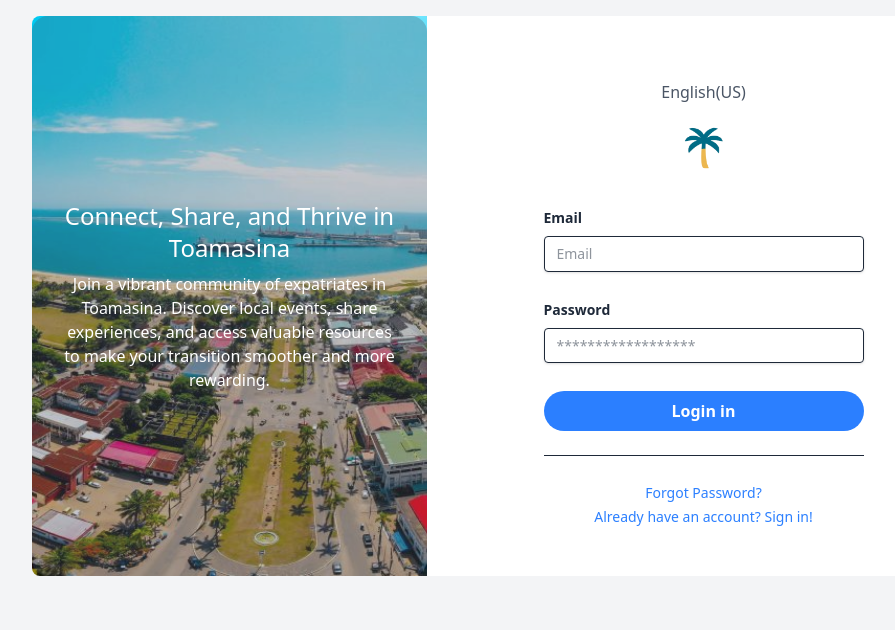
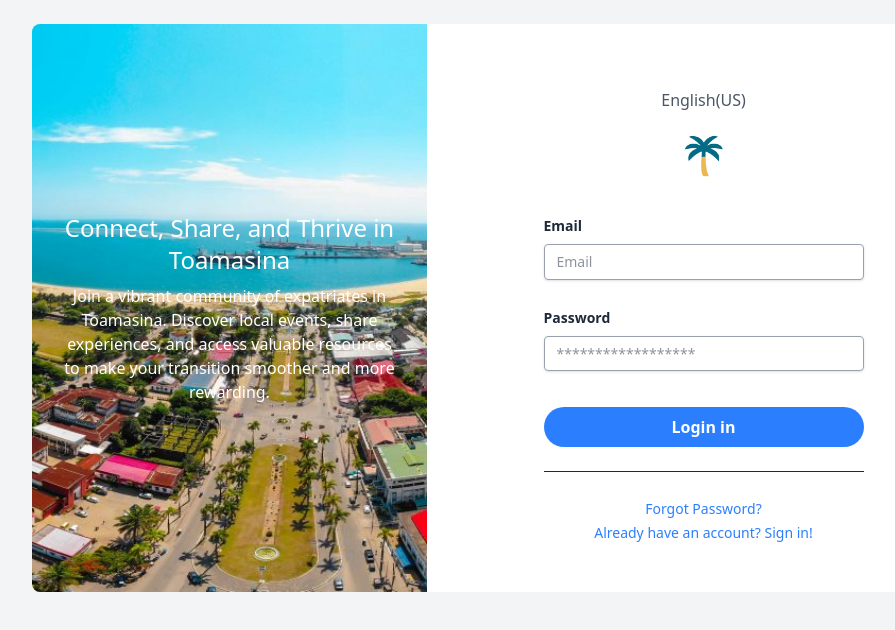
Before and after one commit to NambinintsoaReflet/toamalink-V1, a React (Vite) app: page /login in a window 1280 px wide. Shown: the top 630 px of the page, without its empty margins (134-1029 px from the left). Built offline with nearby package versions, Linux system fonts and the light colour scheme.

Commit message:
Maj : Login & Signin

```diff
--- a/src/App.jsx
+++ b/src/App.jsx
@@ -1,5 +1,5 @@
 import { BrowserRouter, Route, Routes } from "react-router-dom";
-import { useState } from 'react'; // Ajout de l'import de useState
+import { useState } from "react"; // Ajout de l'import de useState
 import "./App.css";
 import Layout from "./Pages/Layout";
 import MenuContextProvider from "./Context/MenuContext/Provider";
@@ -7,9 +7,9 @@ import Home from "./Pages/Home";
 import Login from "./Pages/Login";
 import Signin from "./Pages/SignIn";
 import ProtectedRoute from "./Components/ProtectedRoute";
+import { AuthProvider } from "./Context/MenuContext/AuthContext";
 
 // Importez votre composant ProtectedRoute
-
 
 function App() {
   // Simulez l'état d'authentification, remplacez par votre logique de contexte
@@ -18,6 +18,7 @@ function App() {
   return (
     <>
       <BrowserRouter>
+        <AuthProvider>
           <MenuContextProvider>
             <Routes>
               {/* Routes publiques */}
@@ -34,6 +35,7 @@ function App() {
               </Route>
             </Routes>
           </MenuContextProvider>
+        </AuthProvider>
       </BrowserRouter>
     </>
   );
--- a/src/Components/ProtectedRoute.jsx
+++ b/src/Components/ProtectedRoute.jsx
@@ -1,14 +1,11 @@
 // src/components/ProtectedRoute.jsx
-import React from 'react';
 import { Navigate, Outlet } from 'react-router-dom';
+import { useAuth } from '../Context/MenuContext/AuthContext';
 
-const ProtectedRoute = ({ isAuth }) => {
-  // Si l'utilisateur est authentifié, on rend la route enfant via <Outlet />
-  if (isAuth) {
-    return <Outlet />;
-  }
+const ProtectedRoute = () => {
+  const { isAuthenticated } = useAuth(); // Récupère l'état depuis le contexte
 
-  return <Navigate to="/login" replace />;
+  return isAuthenticated ? <Outlet /> : <Navigate to="/login" replace />;
 };
 
 export default ProtectedRoute;
--- /dev/null
+++ b/src/Context/MenuContext/AuthContext.jsx
@@ -0,0 +1,37 @@
+// src/contexts/AuthContext.js
+import { createContext, useState, useContext } from "react";
+import { useNavigate } from "react-router-dom";
+
+// 1. Créez un contexte
+const AuthContext = createContext(null);
+
+// 2. Créez un composant Provider
+export const AuthProvider = ({ children }) => {
+  const [user, setUser] = useState(null); // Stocke les informations de l'utilisateur
+  const [error, setError] = useState(null); // Pour gérer les erreurs
+  const isAuthenticated = user !== null;
+  const navigate = useNavigate();
+
+  const login = (username, password) => {
+    // 💡 Ici, vous feriez une requête API pour vérifier les identifiants
+    if (username === "test@gmail.com" && password === "123") {
+      setUser({ name: username }); // Simule la connexion
+      navigate("/"); // Redirige vers la page d'accueil
+    } else {
+      setError("Incorrect credentials!");
+    }
+  };
+
+  const logout = () => {
+    setUser(null); // Déconnecte l'utilisateur
+    navigate("/login"); // Redirige vers la page de connexion
+  };
+
+  // 3. Exposez l'état et les fonctions via la prop 'value'
+  const value = { user, error, isAuthenticated, login, logout };
+
+  return <AuthContext.Provider value={value}>{children}</AuthContext.Provider>;
+};
+
+// 4. Créez un hook pour utiliser le contexte facilement
+export const useAuth = () => useContext(AuthContext);
--- a/src/Pages/Login.jsx
+++ b/src/Pages/Login.jsx
@@ -1,16 +1,26 @@
-import React from "react";
+import React, { useState } from "react";
 import logo from "../assets/logo-png.png";
 import { Link } from "react-router-dom";
+import { useAuth } from "../Context/MenuContext/AuthContext";
 
 const Login = () => {
+  const { login, error } = useAuth();
+  const [username, setUsername] = useState("");
+  const [password, setPassword] = useState("");
+
+  const handleSubmit = (e) => {
+    e.preventDefault();
+    login(username, password); // Appelle la fonction de connexion du contexte
+  };
+
   return (
     <div className="min-h-screen bg-gray-100 text-gray-900">
       {/* <!-- Container --> */}
       <div className="mx-auto w-full">
-        <div className="flex justify-center px-2 py-4 w-full">
+        <div className="flex justify-center px-2 py-6 w-full">
           <div className="w-full xl:w-3/4 lg:w-11/12 flex">
-            <div className="w-full h-auto bg-gray-400 bg-login hidden lg:block lg:w-5/12 bg-cover rounded-l-lg">
-              <div className="flex flex-col items-center justify-center h-full p-8 bg-gray-600/30 rounded-2xl text-white text-center">
+            <div className="w-full h-auto bg-login hidden sm:block md:w-5/12 bg-cover rounded-2xl">
+              <div className="flex flex-col items-center justify-center h-full p-8 rounded-2xl text-white text-center">
                 <h1 className="text-2xl">
                   Connect, Share, and Thrive in Toamasina
                 </h1>
@@ -31,25 +41,38 @@ const Login = () => {
                   alt=""
                   className="w-18 h-18 flex justify-self-center"
                 />
-                <form className="px-8 pt-6 pb-8 mb-4  text-gray-800 rounded">
+                <form
+                  onSubmit={handleSubmit}
+                  className="px-8 pt-6 pb-8 mb-4  text-gray-800 rounded"
+                >
                   <div className="mb-4">
-                    <label className="block mb-2 text-sm font-bold " htmlFor="email">
+                    <label
+                      className="block mb-2 text-sm font-bold "
+                      htmlFor="email"
+                    >
                       Email
                     </label>
                     <input
-                      className="w-full px-3 py-2 mb-3 text-sm leading-tight  border rounded shadow appearance-none focus:outline-none focus:shadow-outline"
+                      className="w-full px-3 py-2 mb-3 text-sm leading-tight  border border-gray-400 rounded shadow appearance-none focus:outline-none focus:shadow-outline"
                       id="email"
+                      value={username}
+                      onChange={(e) => setUsername(e.target.value)}
                       type="email"
                       placeholder="Email"
                     />
                   </div>
                   <div className="mb-4">
-                    <label className="block mb-2 text-sm font-bold " htmlFor="password">
+                    <label
+                      className="block mb-2 text-sm font-bold "
+                      htmlFor="password"
+                    >
                       Password
                     </label>
                     <input
-                      className="w-full px-3 py-2 mb-3 text-sm leading-tight  border rounded shadow appearance-none focus:outline-none focus:shadow-outline"
+                      className="w-full px-3 py-2 mb-3 text-sm leading-tight  border border-gray-400 rounded shadow appearance-none focus:outline-none focus:shadow-outline"
                       id="password"
+                      value={password}
+                      onChange={(e) => setPassword(e.target.value)}
                       type="password"
                       placeholder="******************"
                     />
@@ -58,9 +81,10 @@ const Login = () => {
                       </p> */}
                   </div>
                   <div className="mb-6 text-center">
+                    <span className="text-red-500">{error}</span>
                     <button
-                      className="w-full px-4 py-2 font-bold cursor-pointer text-white bg-blue-500 rounded-full hover:bg-blue-700 dark:bg-blue-700 dark:text-white dark:hover:bg-blue-900 focus:outline-none focus:shadow-outline"
-                      type="button"
+                      className="w-full mt-2 px-4 py-2 font-bold cursor-pointer text-white bg-blue-500 rounded-full hover:bg-blue-700 dark:bg-blue-700 dark:text-white dark:hover:bg-blue-900 focus:outline-none focus:shadow-outline"
+                      type="submit"
                     >
                       Login in
                     </button>
--- a/src/Pages/SignIn.jsx
+++ b/src/Pages/SignIn.jsx
@@ -7,10 +7,10 @@ const Signin = () => {
     <div className="min-h-screen bg-gray-100 text-gray-900">
       {/* <!-- Container --> */}
       <div className="mx-auto w-full">
-        <div className="flex justify-center px-2 py-4 w-full">
+        <div className="flex justify-center px-2 py-6 w-full">
           <div className="w-full xl:w-3/4 lg:w-11/12 flex">
-            <div className="w-full h-auto bg-gray-400 bg-login hidden lg:block lg:w-5/12 bg-cover rounded-l-lg">
-              <div className="flex flex-col items-center justify-center h-full p-8 bg-gray-600/30 rounded-2xl text-white text-center">
+            <div className="w-full h-auto  bg-login hidden lg:block lg:w-5/12 bg-cover rounded-2xl">
+              <div className="flex flex-col items-center justify-center h-full p-8  rounded-2xl text-white text-center">
                 <h1 className="text-2xl">
                   Connect, Share, and Thrive in Toamasina
                 </h1>
@@ -21,7 +21,7 @@ const Signin = () => {
                 </p>
               </div>
             </div>
-            <div className="w-full lg:w-7/12 text-gray-800 rounded-lg bg-amber-50 lg:rounded-l-none">
+            <div className="w-full lg:w-7/12 text-gray-800 rounded-lg bg-white lg:rounded-l-none">
               <h3 className="py-4 text-2xl text-center">Create an Account!</h3>
               <img
                 src={logo}
```
Lines whose indentation alone changed are shown as unchanged.
